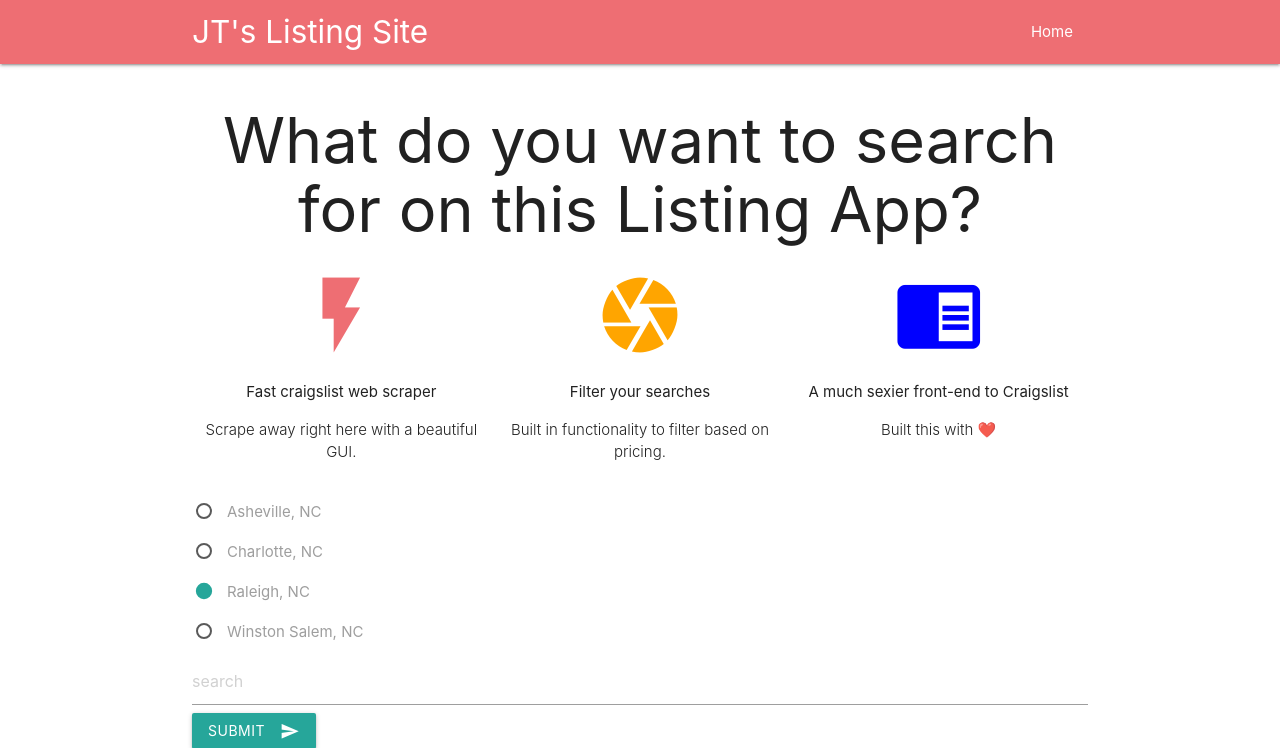
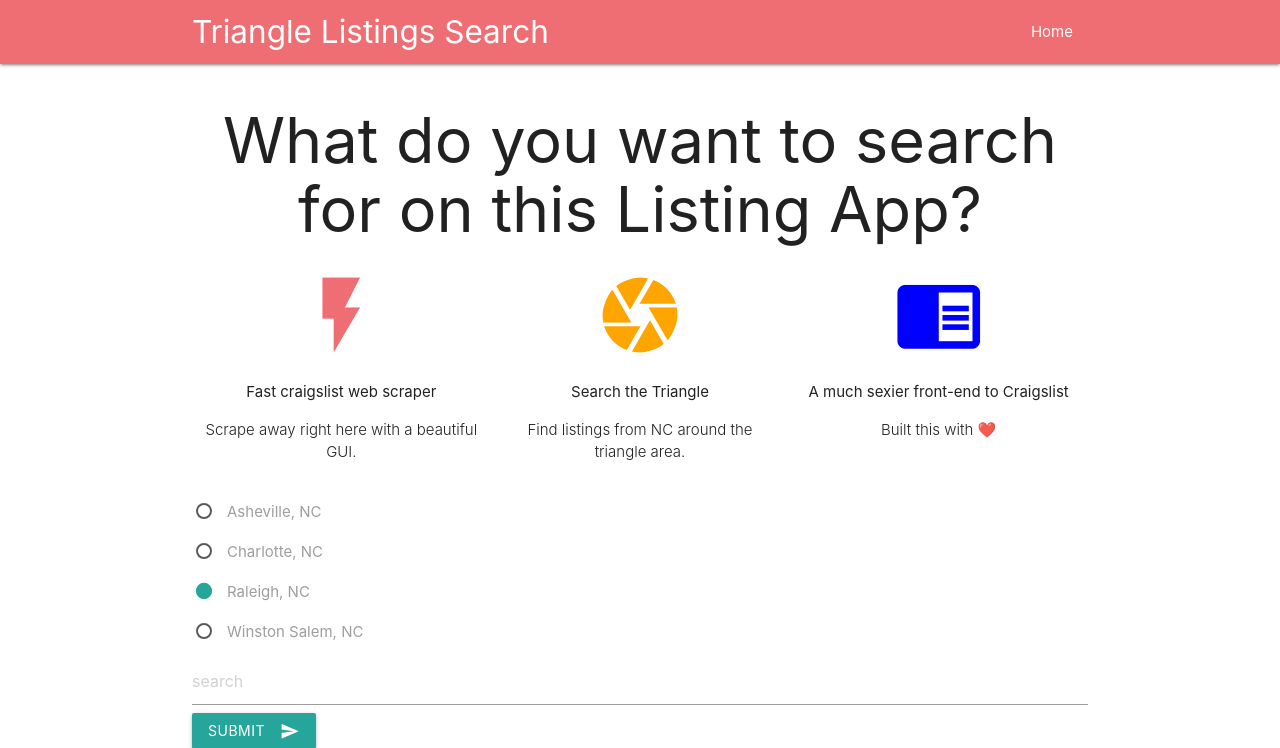
Before and after one commit to jltsao88/listings_app, a Django app: page / in a window 1280 px wide. Shown: the top 748 px of the page. Run offline with Django 3.2, Linux system fonts and the light colour scheme.

Commit message:
updated home template

```diff
--- a/templates/base.html
+++ b/templates/base.html
@@ -5,7 +5,7 @@
 
 <head>
     <meta charset="UTF-8">
-    <title>Listing Site</title>
+    <title>NC Listings</title>
     <meta charset="UTF-8" />
     <meta name="viewport" content="width=device-width, initial-scale=1" />
     <link rel="stylesheet" href="{% static "css/style.css" %}">
@@ -16,7 +16,7 @@
 <body>
     <nav>
         <div class="container nav-wrapper">
-            <a href="/" class="brand-logo">JT's Listing Site</a>
+            <a href="/" class="brand-logo">Triangle Listings Search</a>
             <ul id="nav-mobile" class="right">
                 <li><a href="/">Home</a></li>
             </ul>
@@ -39,8 +39,8 @@
                 <!-- Promo Content 2 goes here -->
                 <div class="center">
                     <i class="large material-icons" style="color: orange">camera</i>
-                    <p>Filter your searches</p>
-                    <p class="light center">Built in functionality to filter based on pricing.</p>
+                    <p>Search the Triangle</p>
+                    <p class="light center">Find listings from NC around the triangle area.</p>
                 </div>
             </div>
 
```
